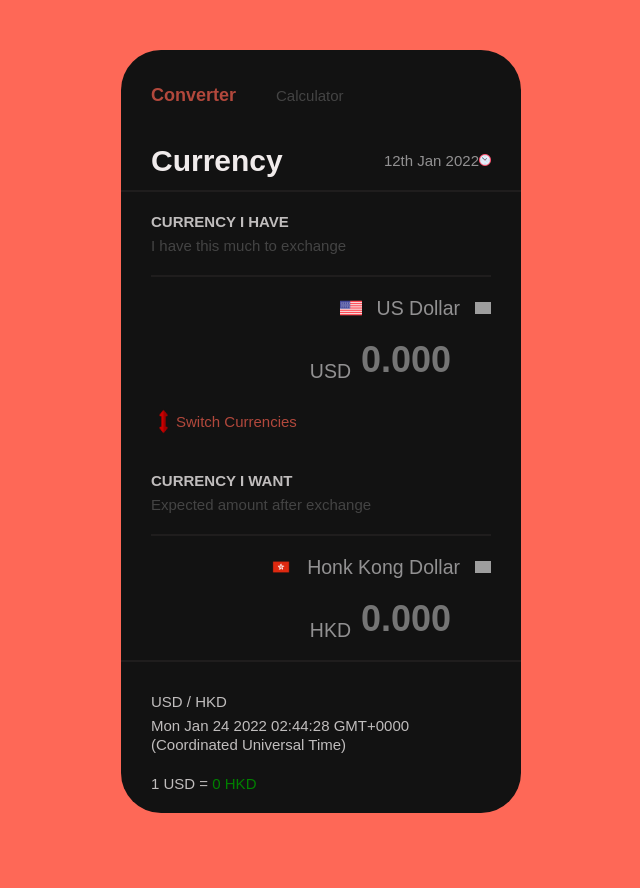
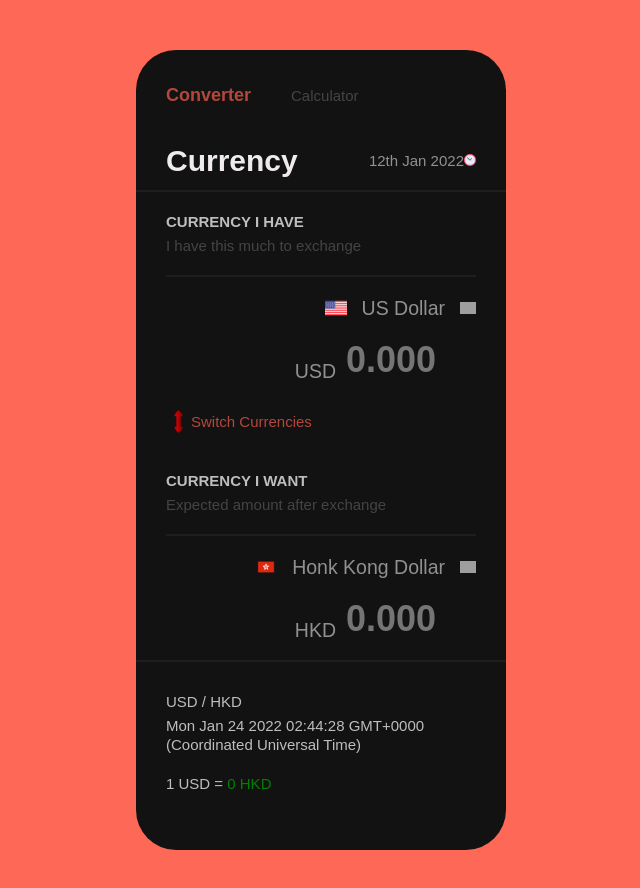
Before and after one commit to charles2k16/currency_converter, a Nuxt app: page / in a window 1280 px wide. Shown: the top 888 px of the page, without its empty margins (319-959 px from the left). Before the commit the page ends 863 px from the top, so only its background shows below. Built offline with nearby package versions, Linux system fonts and the light colour scheme; grey boxes are pictures that could not be loaded.

Commit message:
new changes

```diff
--- a/pages/index.vue
+++ b/pages/index.vue
@@ -1,5 +1,5 @@
 <template>
-  <div class="converter_container d-flex-justify-center">
+  <div class="converter_container">
     <div class="conv_wrapper">
       <div class="conv_head mx-30">
         <span class="link active">Converter</span>
@@ -212,7 +212,8 @@ export default {
   .conv_wrapper {
     margin: 0 auto;
     max-width: 400px;
-    width: 100%;
+    width: 370px;
+    height: 100vh;
 
     overflow: scroll;
     -webkit-overflow-scrolling: touch;
```
